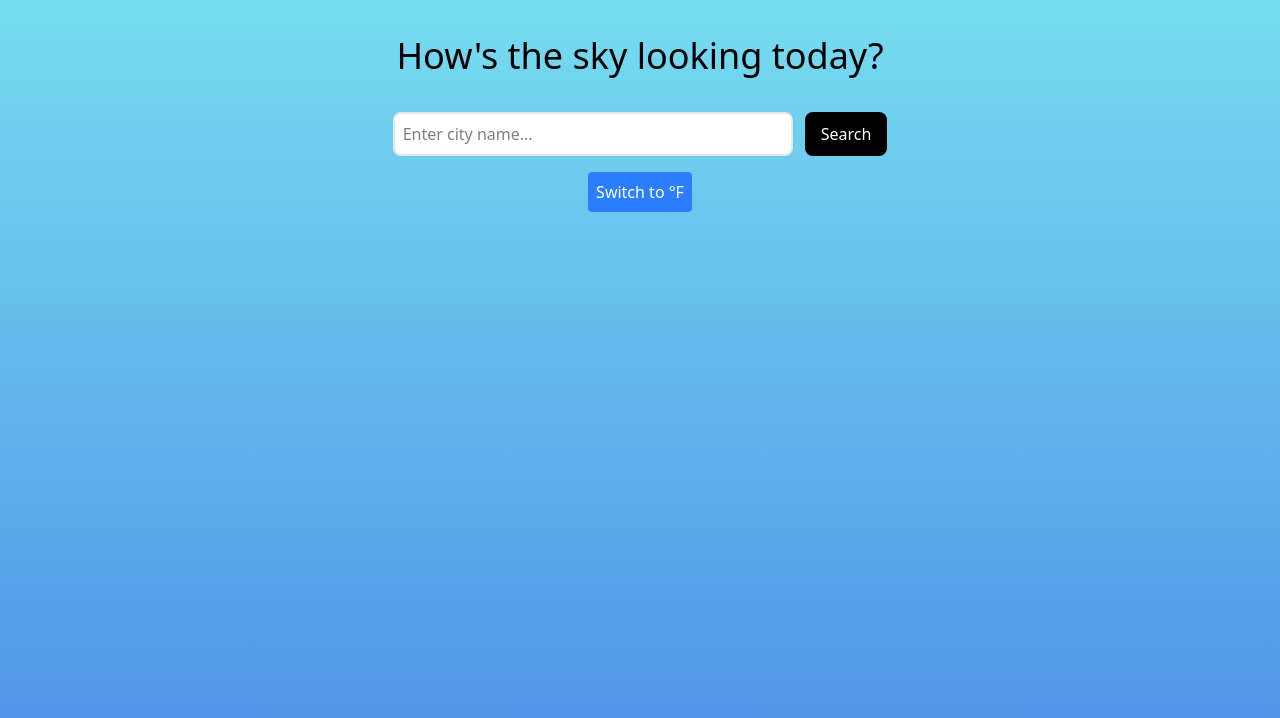
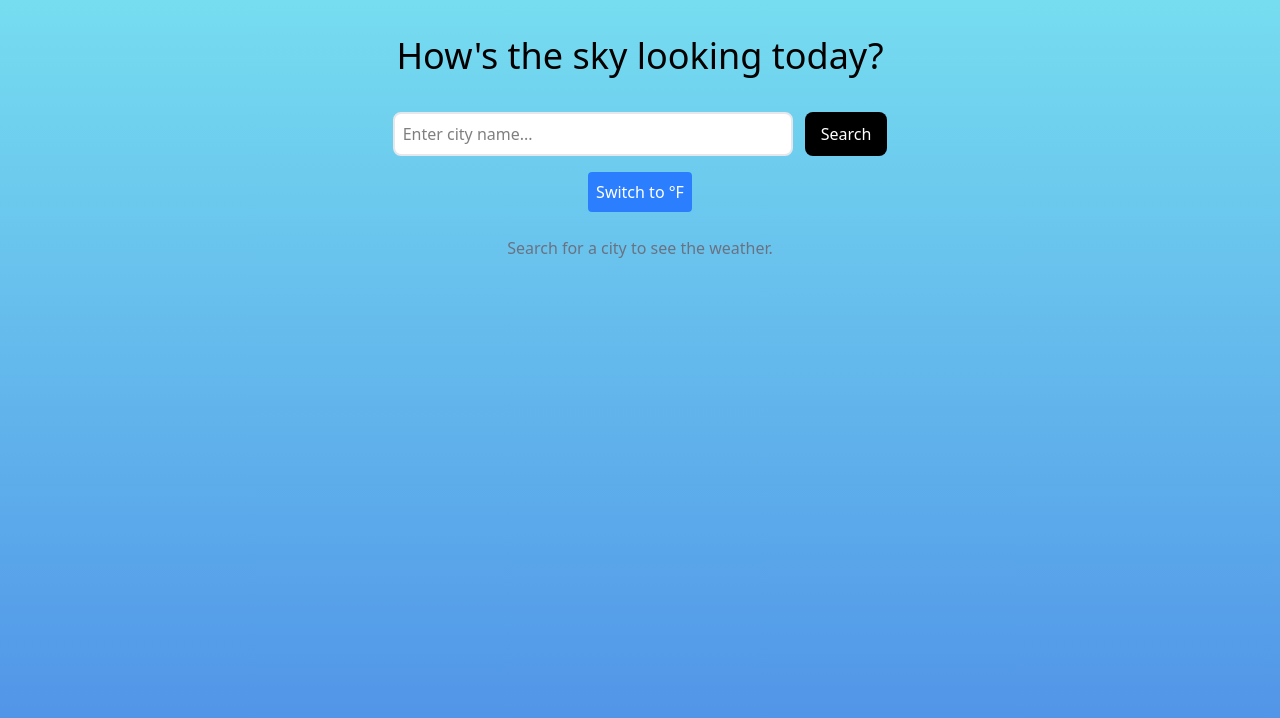
Before and after one commit to tenthin/WeatherApp, a React (Vite) app: page / in a window 1280 px wide. Shown: the top 718 px of the page. Built offline with nearby package versions, Linux system fonts and the light colour scheme; no server answers.

Commit message:
refactor app UI rendering into clear loading, error and success status

```diff
--- a/src/App.jsx
+++ b/src/App.jsx
@@ -20,6 +20,45 @@ function App() {
     ? getWeatherTheme(weatherData.weather[0].main)
     : "default";
 
+  let content = null;
+  if (error) {
+    content = <p className="text-red-500 text-center mt-6">{error}</p>;
+  } else if (loading) {
+    content = (
+      <div className="grid grid-cols-1 lg:grid-cols-3 gap-6 mt-6">
+        <div className="lg:col-span-2 space-y-6">
+          <CurrentWeatherSkeleton />
+          <ForecastSkeleton />
+        </div>
+
+        <div className="lg:col-span-1">
+          <HourlyForecastSkeleton />
+        </div>
+      </div>
+    );
+  } else if (weatherData && forecastData) {
+    content = (
+      <ErrorBoundary>
+        <div className="grid grid-cols-1 lg:grid-cols-3 gap-6 mt-6">
+          <div className="lg:col-span-2 space-y-6">
+            <CurrentWeather data={weatherData} unit={unit} />
+            <Forecast forecast={forecastData} unit={unit} />
+          </div>
+
+          <div className="lg:col-span-1">
+            <HourlyForecast hourly={forecastData.list} unit={unit} />
+          </div>
+        </div>
+      </ErrorBoundary>
+    );
+  } else {
+    content = (
+      <p className="text-center text-gray-500 mt-6">
+        Search for a city to see the weather.
+      </p>
+    );
+  }
+
   return (
     <div className={`min-h-screen transition-all duration-500 ${theme}`}>
       <div className="w-[80%] m-auto">
@@ -36,36 +75,7 @@ function App() {
           </button>
         </div>
 
-        {/* Error UI */}
-        {error && <p className="text-red-500 text-center">{error}</p>}
-
-        <ErrorBoundary>
-          <div className="grid grid-cols-1 lg:grid-cols-3 gap-6 mt-6">
-            <div className="lg:col-span-2 space-y-6">
-              {loading ? (
-                <CurrentWeatherSkeleton />
-              ) : (
-                weatherData && <CurrentWeather data={weatherData} unit={unit} />
-              )}
-
-              {loading ? (
-                <ForecastSkeleton />
-              ) : (
-                forecastData && <Forecast forecast={forecastData} unit={unit} />
-              )}
-            </div>
-
-            <div className="lg:col-span-1">
-              {loading ? (
-                <HourlyForecastSkeleton />
-              ) : (
-                forecastData && (
-                  <HourlyForecast hourly={forecastData.list} unit={unit} />
-                )
-              )}
-            </div>
-          </div>
-        </ErrorBoundary>
+       {content}
       </div>
     </div>
   );
```
